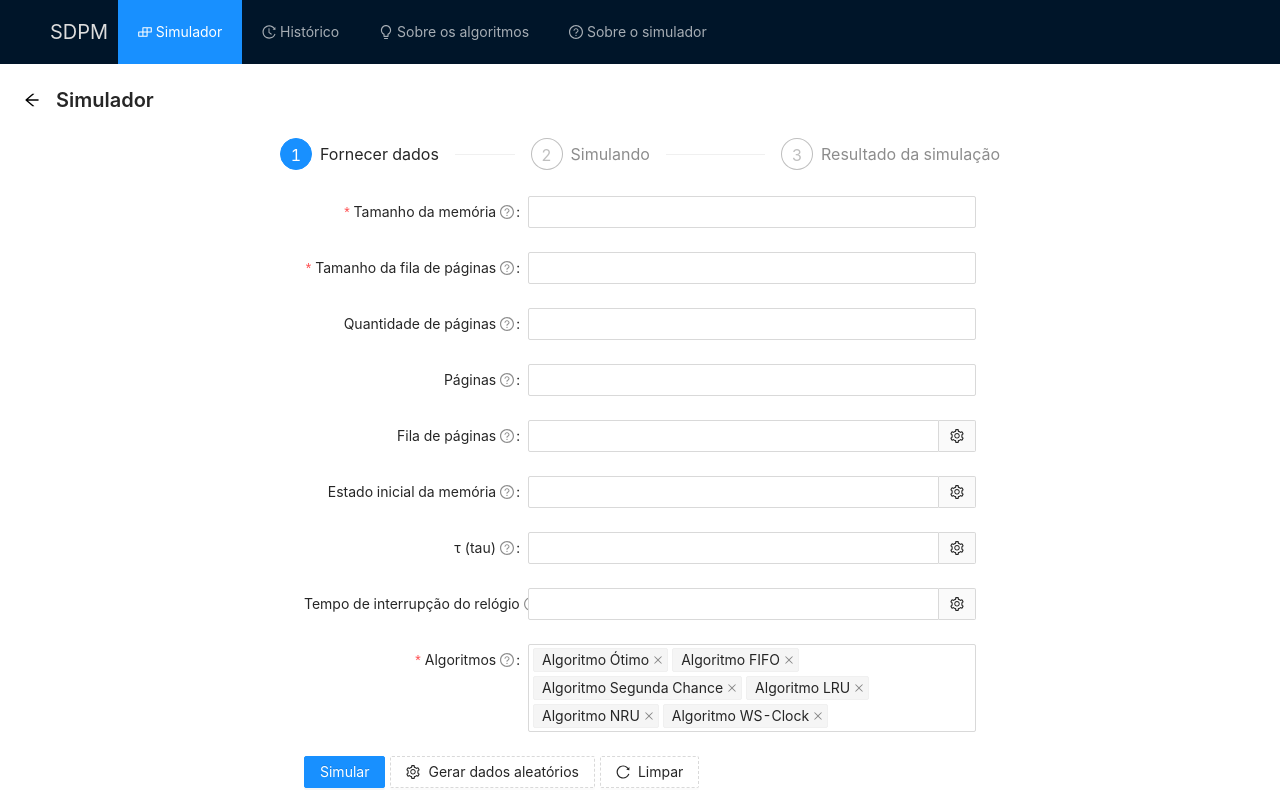
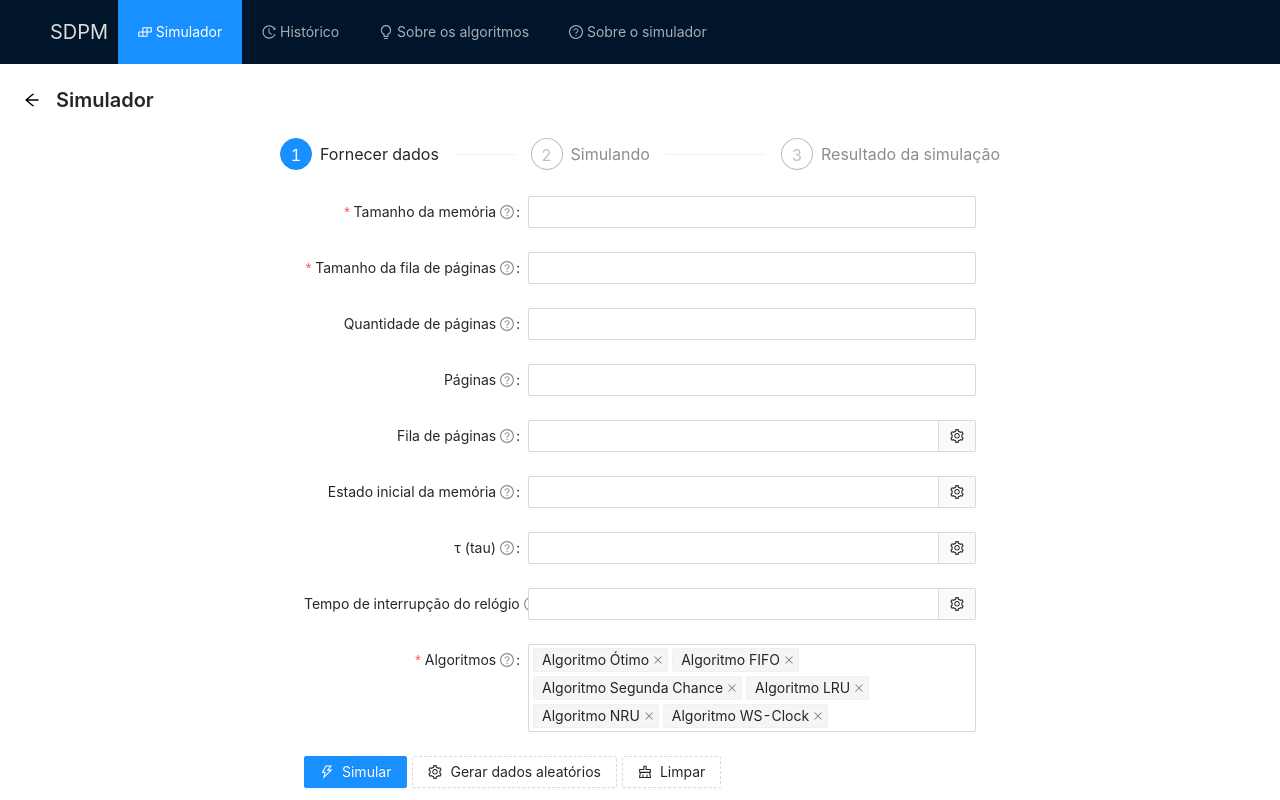
Before and after one commit to ferreirasara/sdpm, a React (Create React App) app in the folder frontend/: page / in a window 1280 px wide. Built offline with nearby package versions, Linux system fonts and the light colour scheme.

Commit message:
fix: change icons

```diff
--- a/frontend/src/pages/Simulator/components/SimulationForm.tsx
+++ b/frontend/src/pages/Simulator/components/SimulationForm.tsx
@@ -1,4 +1,4 @@
-import { ReloadOutlined, SettingOutlined } from "@ant-design/icons";
+import { ClearOutlined, SettingOutlined, ThunderboltOutlined } from "@ant-design/icons";
 import { Button, Form, Input, InputNumber, Select, Tooltip } from "antd";
 import { FormInstance } from "antd/lib/form";
 import { useEffect, useState } from "react";
@@ -75,9 +75,9 @@ export default function SimulationForm(props: SimulationFormProps) {
     </Form.Item>
 
     <Form.Item>
-      <Button type="primary" htmlType="submit" style={{ marginRight: '5px' }}>Simular</Button>
+      <Button type="primary" htmlType="submit" style={{ marginRight: '5px' }} icon={<ThunderboltOutlined />}>Simular</Button>
       <Button type="dashed" htmlType="button" style={{ marginRight: '5px' }} icon={<SettingOutlined />} onClick={setRandomValues}>Gerar dados aleatórios</Button>
-      <Button type="dashed" htmlType="button" style={{ marginRight: '5px' }} icon={<ReloadOutlined />} onClick={onReset}>Limpar</Button>
+      <Button type="dashed" htmlType="button" style={{ marginRight: '5px' }} icon={<ClearOutlined />} onClick={onReset}>Limpar</Button>
     </Form.Item>
 
   </Form>
```
